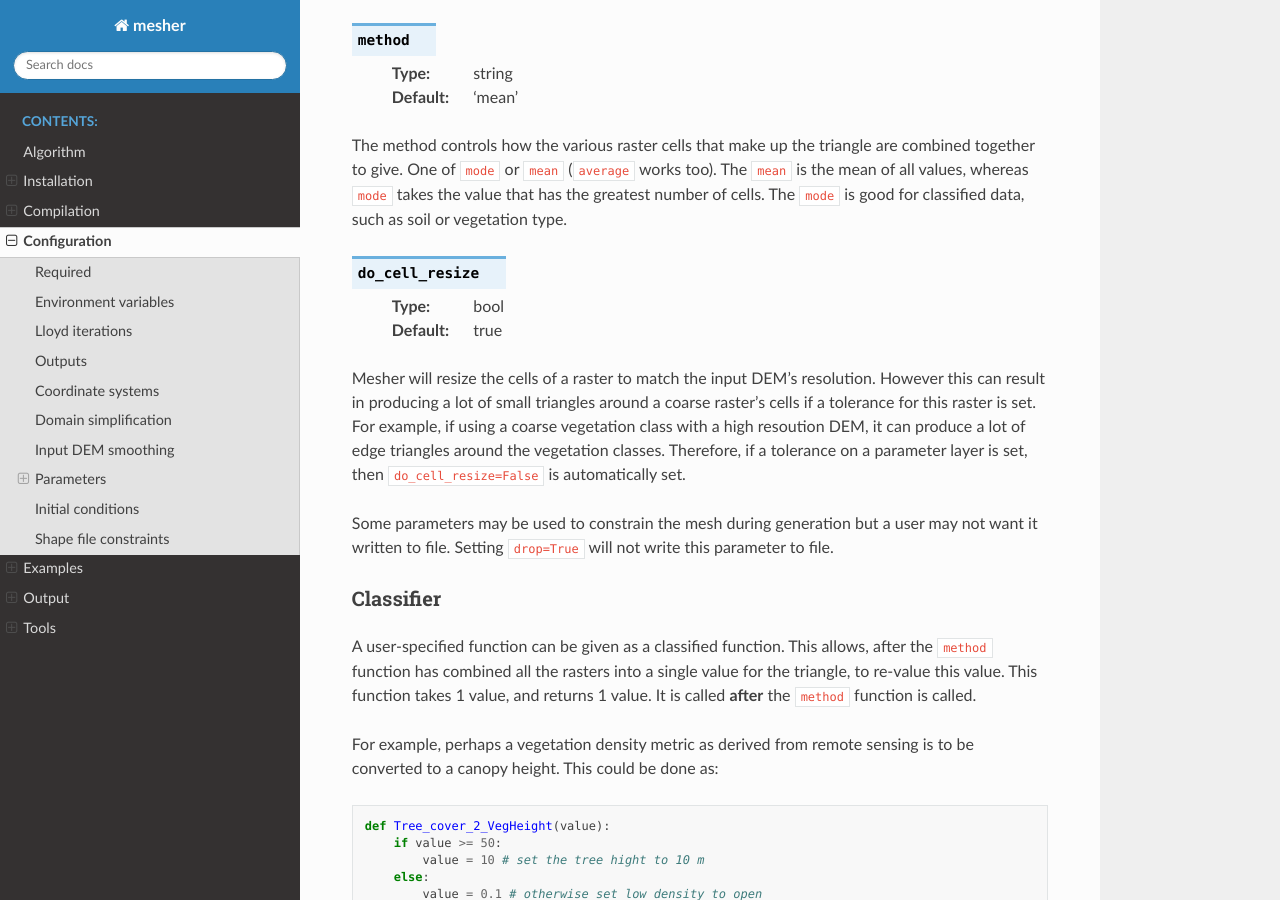
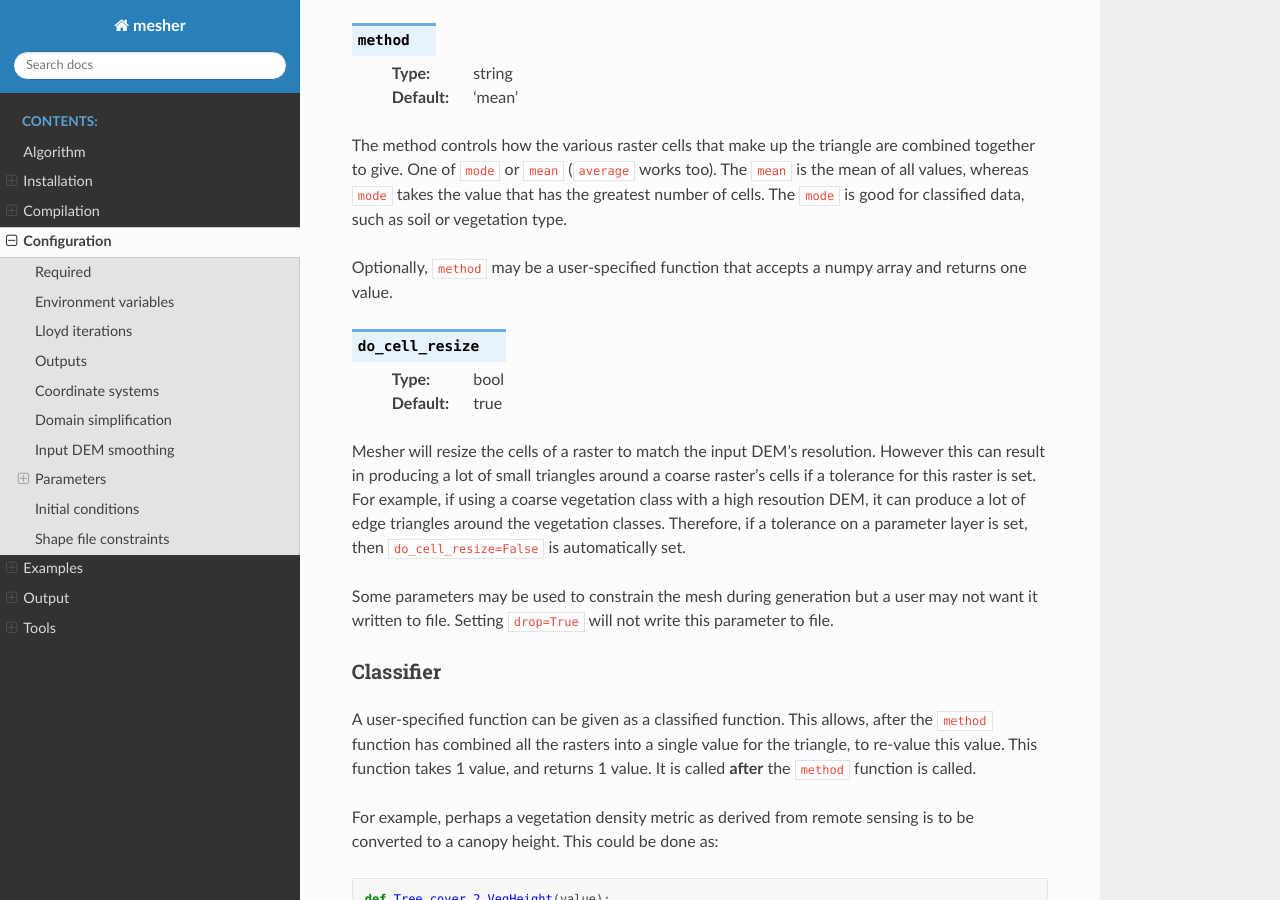
Before and after one commit to Chrismarsh/mesher, a Sphinx documentation site: the page built from docs/source/configuration.rst, in a window 1280 px wide and 900 px high, scrolled down 9320 px. Built offline with Sphinx 7.4.7 and the Read the Docs theme 2.0.0, drawn with Linux system fonts in a browser that asks for light colours.

Commit message:
update docs to reflect that aggmethod can be a user-specified function

```diff
--- a/docs/source/configuration.rst
+++ b/docs/source/configuration.rst
@@ -314,6 +314,8 @@ This is a fully qualified path to the raster file
 
 The method controls how the various raster cells that make up the triangle are combined together to give. One of ``mode`` or ``mean`` (``average`` works too). The ``mean`` is the mean of all values, whereas ``mode`` takes the value that has the greatest number of cells. The ``mode`` is good for classified data, such as soil or vegetation type.
 
+Optionally, ``method`` may be a user-specified function that accepts a numpy array and returns one value.
+
 
 .. confval:: do_cell_resize
 
```
